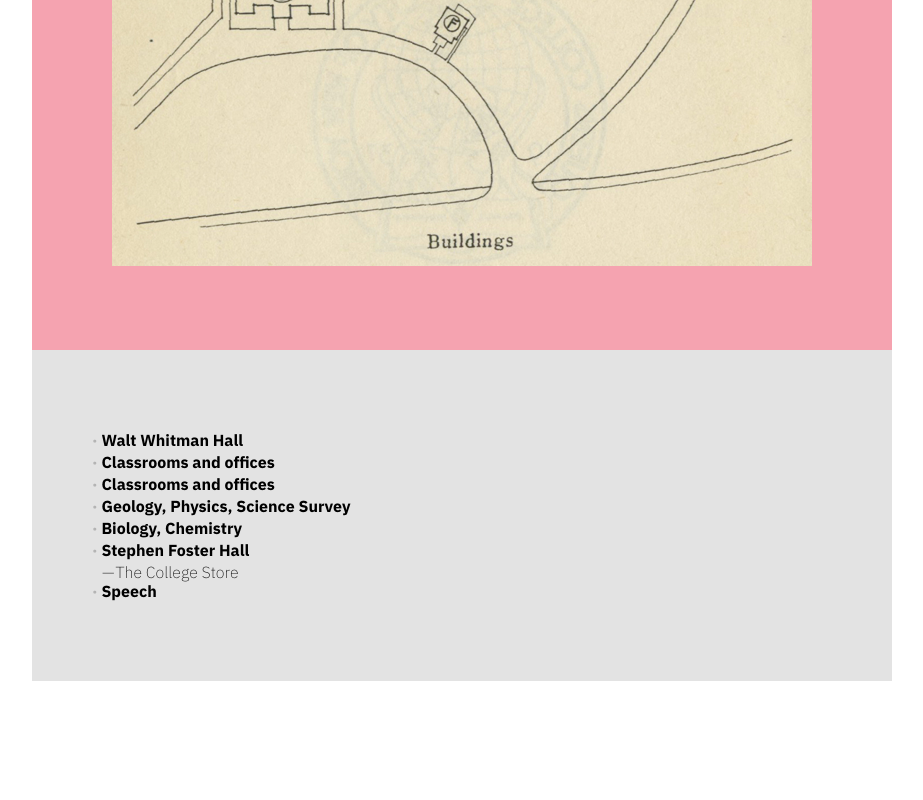
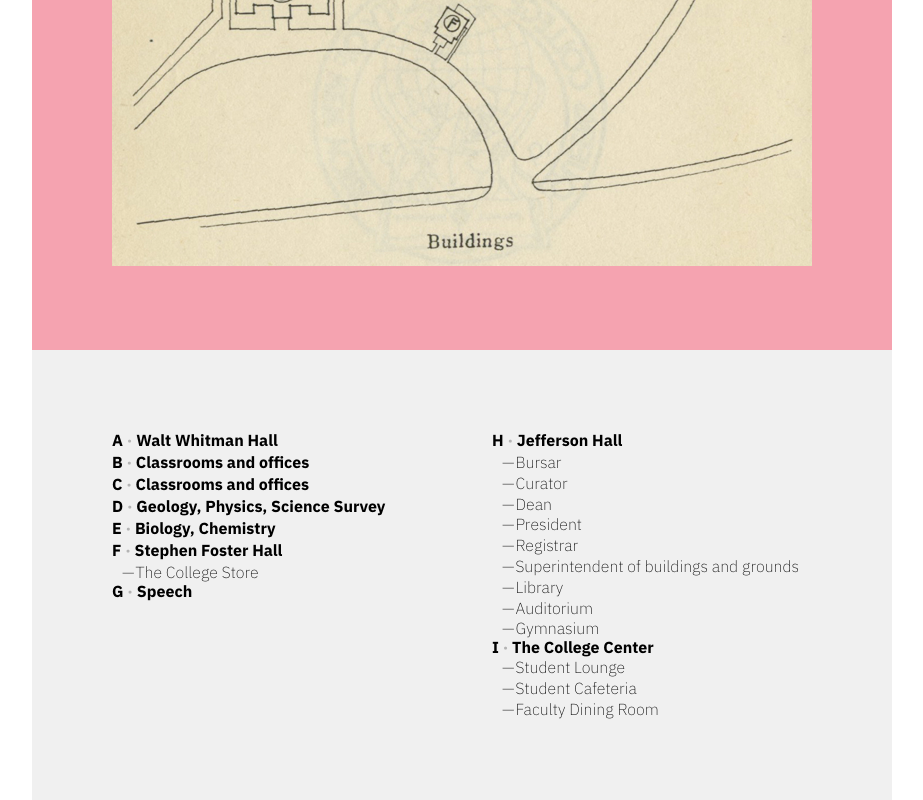
Before and after one commit to klaomayita/a-partial-history-of-queens-college-through-campus-maps--solution, a website: page campus-map--1940.html in a window 1280 px wide. Shown: the part 820-1620 px from the top of the page, without its empty margins (208-1131 px from the left). Before the commit the page ends 1501 px from the top, so only its background shows below. Drawn offline with nearby package versions, Linux system fonts and the light colour scheme; files that its build step writes are made by us from their sources.

Commit message:
Update markup for the 1940 page

```diff
--- a/campus-map--1940.html
+++ b/campus-map--1940.html
@@ -33,19 +33,43 @@
                <img src="img/1940.png" width="700" alt="[Image of the campus map for the year 1940.]">
             </picture>
          </a>
-         <ul class="legend">
-            <li class="legend__item-container"> <span class="bullet">&bull;</span> <b>Walt Whitman Hall</b></li>
-            <li class="legend__item-container"> <span class="bullet">&bull;</span> <b>Classrooms and offices</b></li>
-            <li class="legend__item-container"> <span class="bullet">&bull;</span> <b>Classrooms and offices</b></li>
-            <li class="legend__item-container"> <span class="bullet">&bull;</span> <b>Geology, Physics, Science Survey</b></li>
-            <li class="legend__item-container"> <span class="bullet">&bull;</span> <b>Biology, Chemistry</b></li>
-            <li class="legend__item-container"> <span class="bullet">&bull;</span> <b>Stephen Foster Hall</b>
-               <ul>
-                  <li>—&#8202;The College Store</li>
-               </ul>
-            </li>
-            <li> <span class="bullet">&bull;</span> <b>Speech</b></li>
-         </ul>
+         <div id="legend">
+            <ul class="legend">
+               <li class="legend__item-container"> <b>A</b> <span class="bullet">&bull;</span> <b>Walt Whitman Hall</b></li>
+               <li class="legend__item-container"> <b>B</b> <span class="bullet">&bull;</span> <b>Classrooms and offices</b></li>
+               <li class="legend__item-container"> <b>C</b> <span class="bullet">&bull;</span> <b>Classrooms and offices</b></li>
+               <li class="legend__item-container"> <b>D</b> <span class="bullet">&bull;</span> <b>Geology, Physics, Science Survey</b></li>
+               <li class="legend__item-container"> <b>E</b> <span class="bullet">&bull;</span> <b>Biology, Chemistry</b></li>
+               <li class="legend__item-container"> <b>F</b> <span class="bullet">&bull;</span> <b>Stephen Foster Hall</b>
+                  <ul>
+                     <li>— The College Store</li>
+                  </ul>
+               </li>
+               <li> <b>G</b> <span class="bullet">&bull;</span> <b>Speech</b></li>
+            </ul>
+            <ul class="legend">
+               <li class="legend__item-container"> <b>H</b> <span class="bullet">&bull;</span> <b>Jefferson Hall</b>
+                  <ul>
+                     <li>— Bursar</li>
+                     <li>— Curator</li>
+                     <li>— Dean</li>
+                     <li>— President</li>
+                     <li>— Registrar</li>
+                     <li>— Superintendent of buildings and grounds</li>
+                     <li>— Library</li>
+                     <li>— Auditorium</li>
+                     <li>— Gymnasium</li>
+                  </ul>
+               </li>
+               <li> <b>I</b> <span class="bullet">&bull;</span> <b>The College Center</b>
+                  <ul>
+                     <li>— Student Lounge</li>
+                     <li>— Student Cafeteria</li>
+                     <li>— Faculty Dining Room</li>
+                  </ul>
+               </li>
+            </ul>
+         </div>
       </main>
    </div>
 </body>
```
